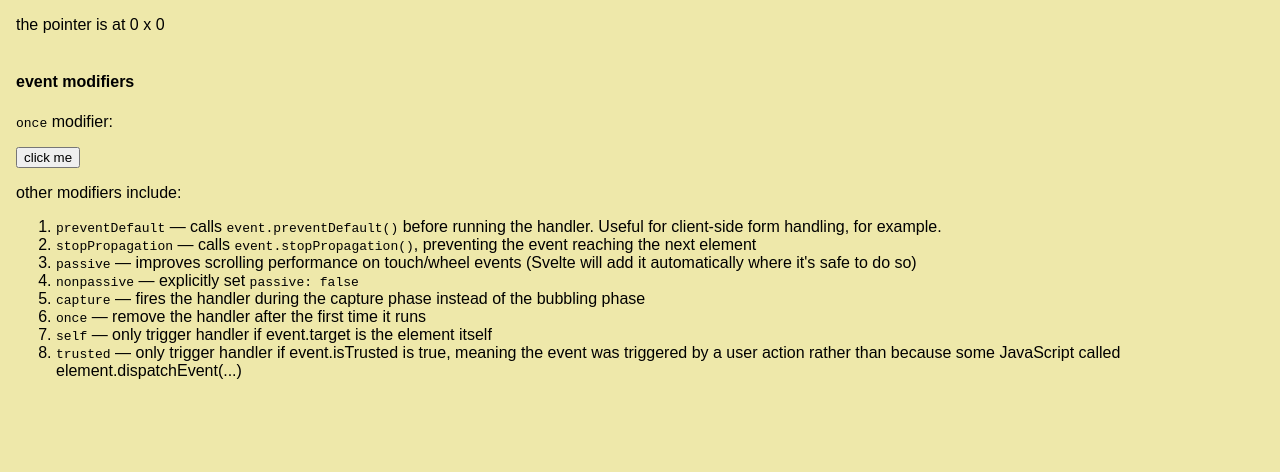
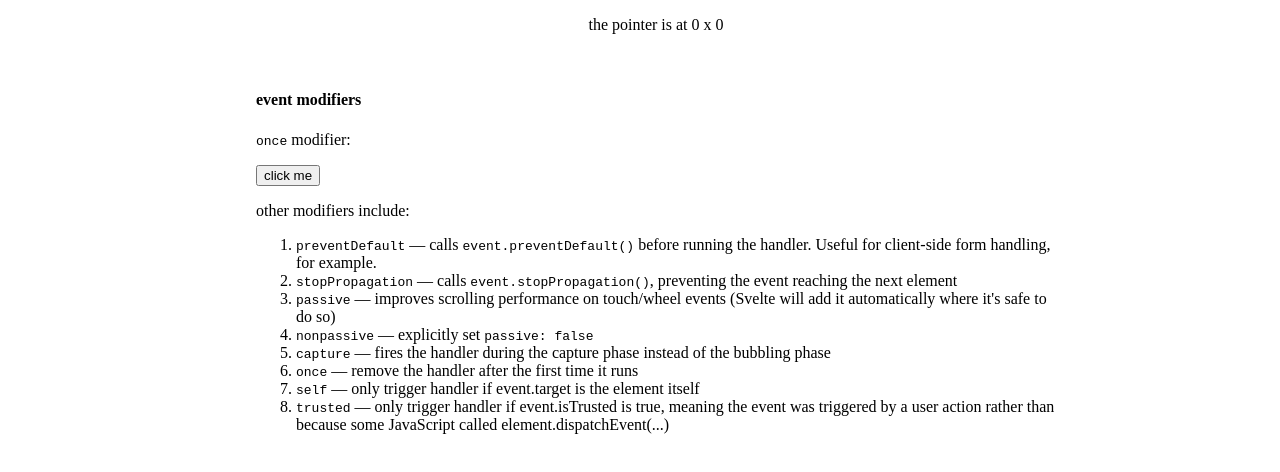
Before and after one commit to staswerno/svelte_tutorial, a SvelteKit app: page /events in a window 1280 px wide. Shown: the top 472 px of the page. Built offline with nearby package versions, Linux system fonts and the light colour scheme.

Commit message:
update global styling

```diff
--- a/src/routes/await-blocks/+page.svelte
+++ b/src/routes/await-blocks/+page.svelte
@@ -9,6 +9,7 @@ import { getRandomNumber } from './utils.js';
 	}
 </script>
 
+<div>
 	<button on:click={handleClick}>
 		generate random number
 	</button>
@@ -20,6 +21,7 @@ import { getRandomNumber } from './utils.js';
 	{:catch error}
 		<p style="color: red">{error.message}</p>
 	{/await}
+</div>
 
 <!--
 	Only the most recent promise is considered,
--- a/src/routes/component-events/+page.svelte
+++ b/src/routes/component-events/+page.svelte
@@ -6,8 +6,9 @@
 	}
 </script>
 
-<Inner on:message={handleMessage} />
-
+<div>
+	<Inner on:message={handleMessage} />
+</div>
 <!-- You can also try changing the event name
 to something else. For instance,
 change dispatch('message', {...}) to
--- a/src/routes/conditionals/+page.svelte
+++ b/src/routes/conditionals/+page.svelte
@@ -6,6 +6,7 @@
 	}
 </script>
 
+<div>
 	<button on:click={increment}>
 		Clicked {count}
 		{count === 1 ? 'time' : 'times'}
@@ -18,7 +19,7 @@
 	{:else}
 		<p>{count} is between 6 and 10</p>
 	{/if}
-
+</div>
 <!--
 	A # character always indicates a block opening tag.
 	A / character always indicates a block closing tag.
--- a/src/routes/each-blocks/+page.svelte
+++ b/src/routes/each-blocks/+page.svelte
@@ -3,9 +3,10 @@
 	let selected = colors[0];
 </script>
 
+<div>
 	<h1 style="color: {selected}">Pick a colour</h1>
 
-<div>
+	<div class="picker">
 		<!-- rather than write a button for each color -->
 		<!-- use an each block, like map in react. -->
 		<!-- you can get current index as second argument -->
@@ -21,6 +22,7 @@
 			or array-like object (i.e. it has a length property).
 			You can loop over generic iterables with each [...iterable].-->
 	</div>
+</div>
 
 <style>
     * {
@@ -31,7 +33,7 @@
 		transition: color 0.2s;
 	}
 
-	div {
+	.picker {
 		display: grid;
 		grid-template-columns: repeat(7, 1fr);
 		grid-gap: 5px;
--- a/src/routes/events/+page.svelte
+++ b/src/routes/events/+page.svelte
@@ -7,7 +7,7 @@
 	}
 </script>
 
-<div on:pointermove={handleMove}>
+<div on:pointermove={handleMove} class="wrapper">
 	the pointer is at {m.x} x {m.y}
   <!--
 Here is the same function declared inline:
@@ -15,6 +15,7 @@ Here is the same function declared inline:
 	The pointer is at {m.x} x {m.y}
 </div>
 -->
+  <div class="content">
     <br /><br />
     <h4>event modifiers</h4>
     <p><code>once</code> modifier:</p>
@@ -33,18 +34,30 @@ Here is the same function declared inline:
       <li><code>trusted</code> — only trigger handler if event.isTrusted is true, meaning the event was triggered by a user action rather than because some JavaScript called element.dispatchEvent(...)</li>
     </ol>
   </div>
+</div>
 
 <!-- You can chain modifiers together, e.g. on:click|once|capture={...}. -->
 
 <style>
-	div {
+	.wrapper {
 		position: fixed;
 		left: 0;
 		top: 0;
 		width: 100%;
 		height: 100%;
 		padding: 1rem;
-    background-color: palegoldenrod;
-    font-family: Arial, Helvetica, sans-serif
+    display: flex;
+    flex-direction: column;
+    align-items: center;
+
 	}
+
+  .content {
+    max-width: 800px;
+  }
+
+  ol {
+    text-align: left;
+  }
+
 </style>
--- a/src/routes/keyed-each-blocks/+page.svelte
+++ b/src/routes/keyed-each-blocks/+page.svelte
@@ -17,6 +17,7 @@
 	}
 </script>
 
+<div>
 	<button on:click={handleClick}>
 		Remove first thing
 	</button>
@@ -27,3 +28,4 @@
 	{#each things as thing (thing.id)}
 		<Thing name={thing.name} />
 	{/each}
+</div>
--- a/src/routes/props/+page.svelte
+++ b/src/routes/props/+page.svelte
@@ -10,6 +10,7 @@
 	};
 </script>
 
+<div>
 	<Nested answer={42} />
 	<!-- we are not using the answer prop, so it uses the default value -->
 	<Nested />
@@ -24,3 +25,4 @@
 
 	<!-- can be written easier as such -->
 	<PackageInfo {...pkg} />
+</div>
--- a/src/routes/reactivity/+page.svelte
+++ b/src/routes/reactivity/+page.svelte
@@ -56,6 +56,7 @@
     $: sum = numbers.reduce((total, currentNumber) => total + currentNumber, 0);
 </script>
 
+<div>
     <button on:click={increment}>
         # kittens killed at your behest: {count}
         {count === 1 ? 'kitten' : 'kittens'}
@@ -68,3 +69,4 @@
     <button on:click={addNumber}>
         add a number
     </button>
+</div>
```
Also changed, not shown: src/routes/+page.svelte (+16 -3 lines). Lines whose indentation alone changed are shown as unchanged.
